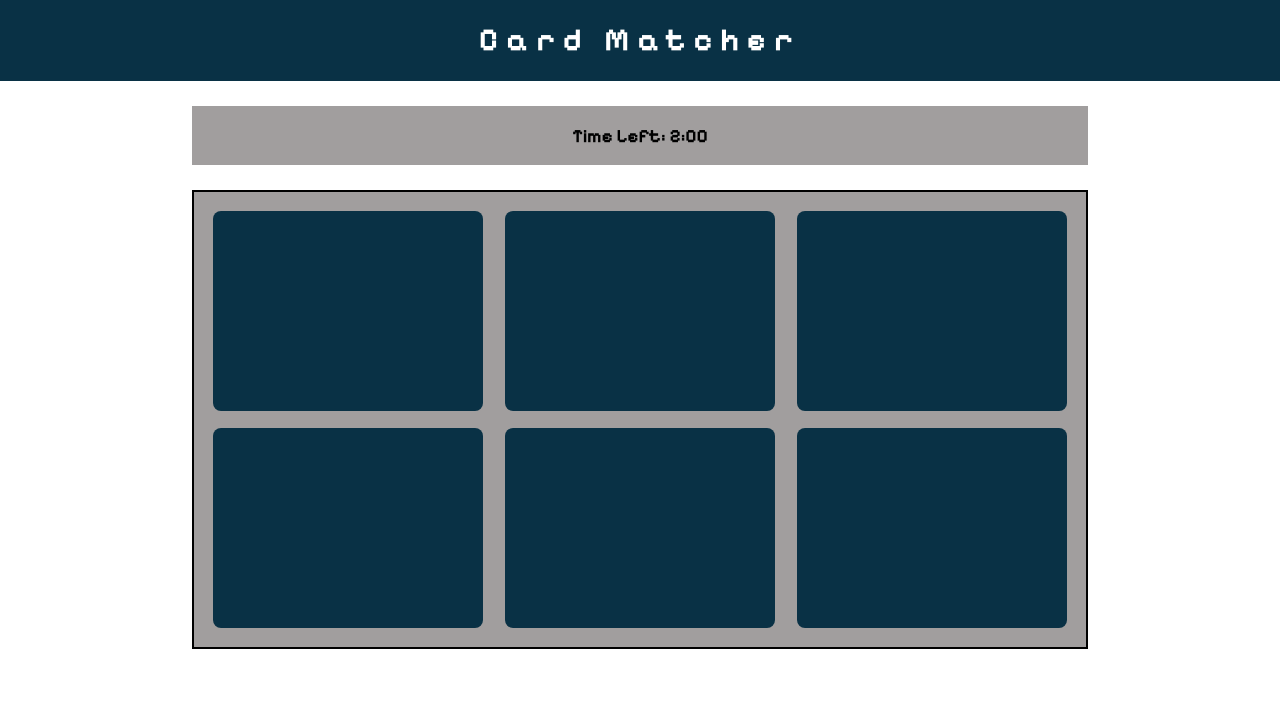
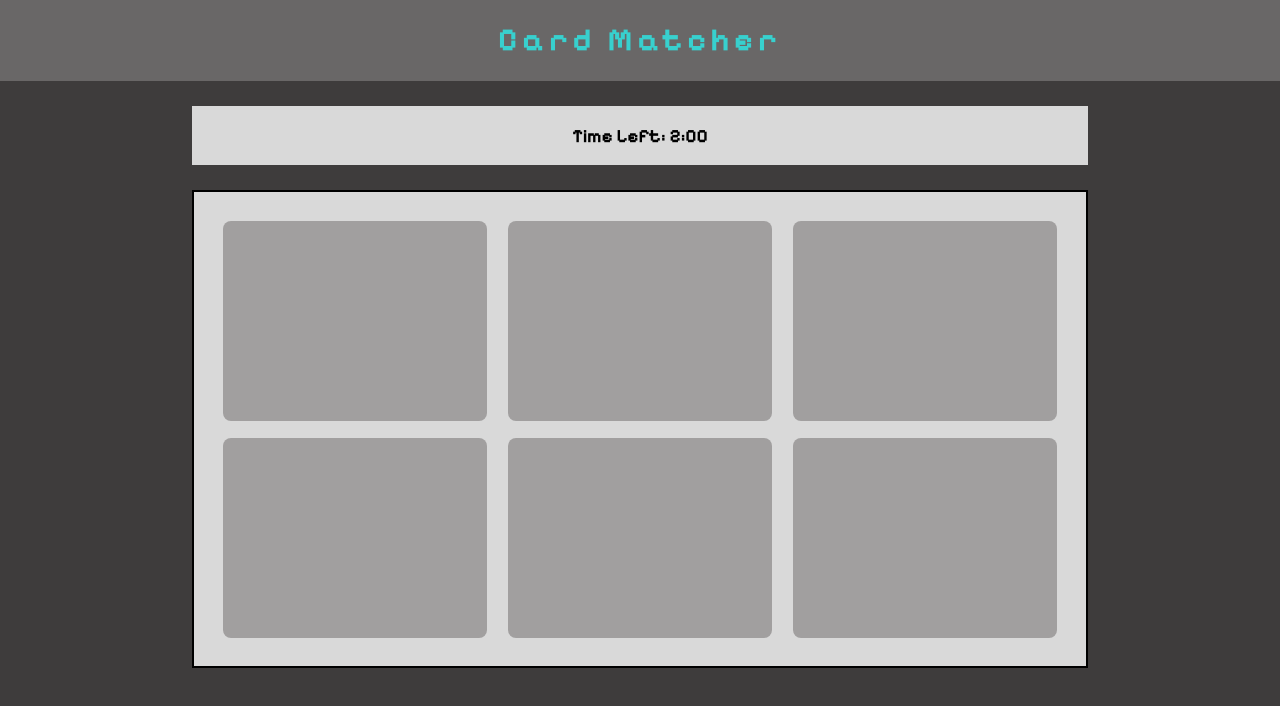
Before and after one commit to anthonymoon2/cardMatcherGame, a plain HTML site: page index.html in a window 1280 px wide. Drawn offline with Linux system fonts and the light colour scheme; files whose address does not match are found by name.

Commit message:
Updated style sheet

```diff
--- a/css/style.css
+++ b/css/style.css
@@ -2,6 +2,14 @@
 *::before,
 *::after {
   box-sizing: border-box;
+}
+
+:root {
+  --light-grey:#D9D9D9;
+  --text-color: #FFFFFF;
+  --aqua: #38D0CE;
+  --dark-grey:#696767;
+  --card-bg-color: #A19F9F;
 }
 
 body {
@@ -9,19 +17,20 @@ body {
   margin: 0px;
   padding: 0px;
   font-family: "Pixelify Sans", system-ui;
+  background-color: #3e3c3c;
 }
 
-header{
-  background-color: #093145;
+header {
+  background-color: var(--dark-grey);
   margin: 0px;
-  color: white;
+  color: var(--aqua);
   display: flex;
   text-align: center;
   justify-content: center;
 }
 
-#timer{
-  background-color: rgb(161, 158, 158);
+#timer {
+  background-color:var(--light-grey);
   margin: 25px auto;
   display: flex;
   width: 70%;
@@ -31,24 +40,21 @@ header{
 
 h1 {
   text-align: center;
-  letter-spacing: 0.25em;
-}
-
-.aside{
-  background-color: lightblue;
+  letter-spacing: 0.15em;
 }
 
 .container {
   width: 70%;
-  padding: 10px;
+  padding: 20px;
   margin: 25px auto;
-  background-color: rgb(161, 158, 158);
+  background-color: var(--light-grey);
   border: 2px solid black;
   display: flex;
   flex-wrap: wrap;
-  justify-content: space-between; /* This ensures spacing between boxes */
+  justify-content: space-between;
   align-items: flex-start;
 }
+
 .box {
   display: block;
   float: left;
@@ -58,7 +64,7 @@ h1 {
   cursor: pointer;
   object-fit: cover;
   border-radius: 8px;
-  background-color: #093145;
+  background-color: var(--card-bg-color);
   text-align: center;
   line-height: 200px;
   font-size: 150px;
```
